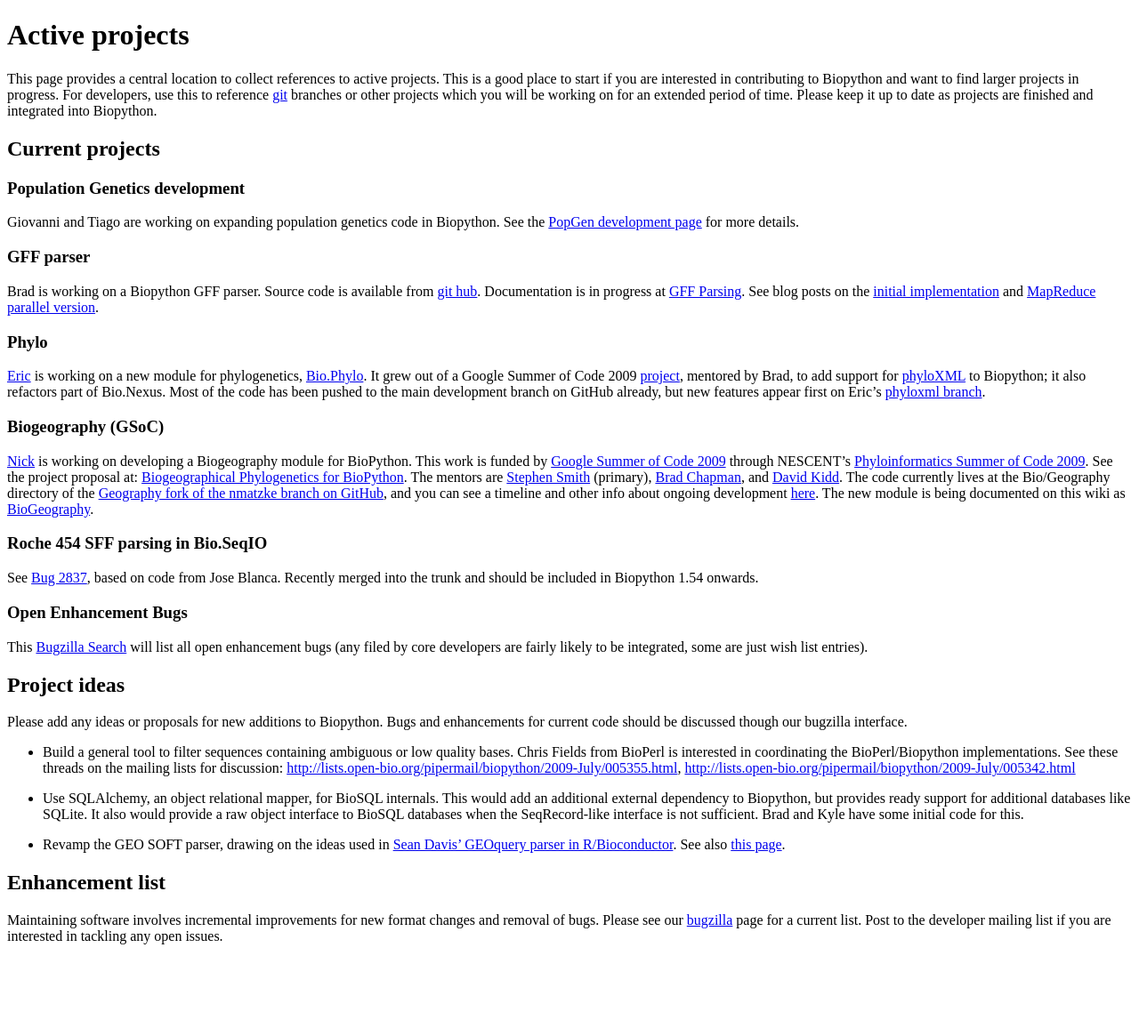
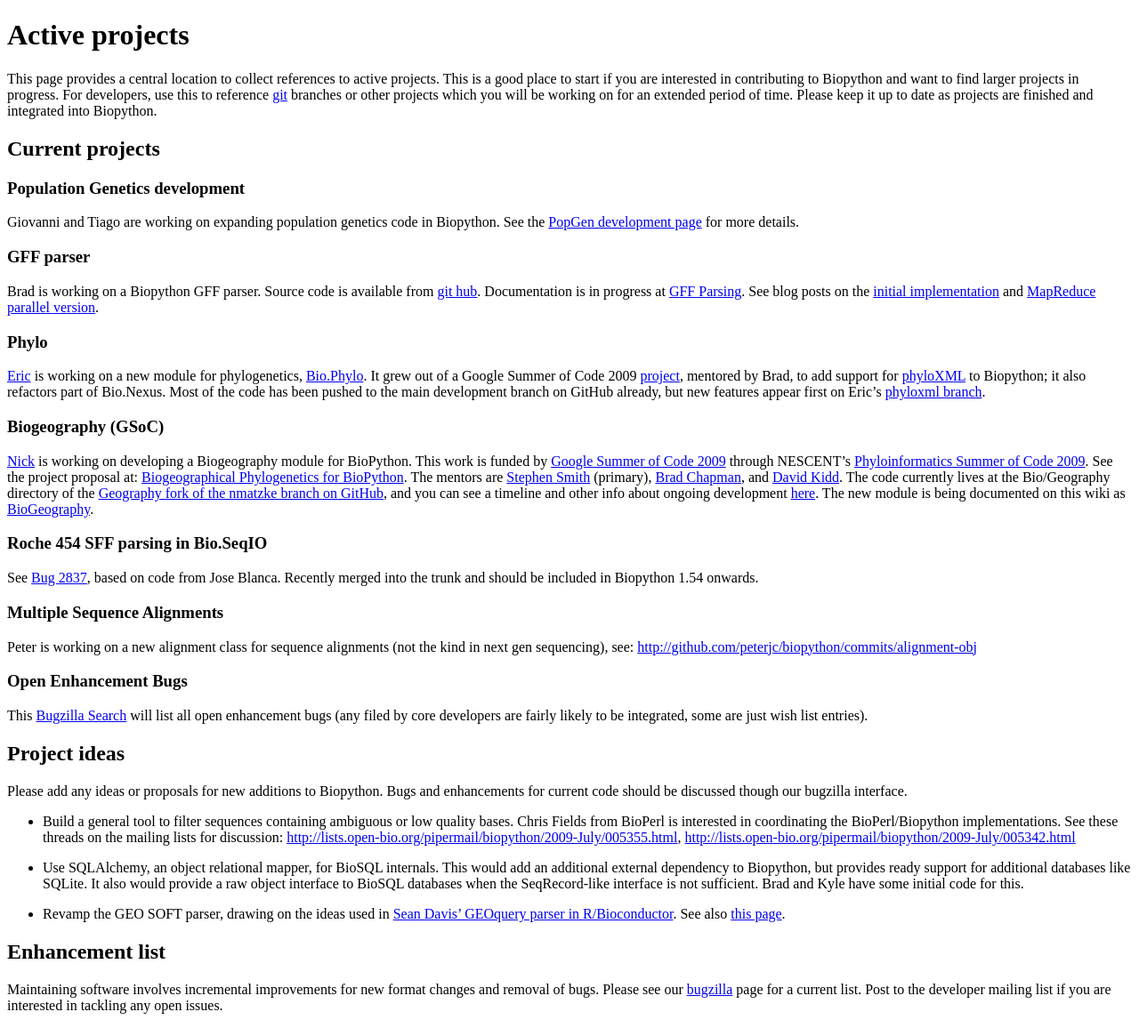
Before and after one commit to biopython/biopython.github.io, a Jekyll site: the page built from wiki/Active_projects.md, in a window 1280 px wide. Shown: the whole page at 89% size. Built offline with Jekyll 4.4.1, drawn with Linux system fonts in a browser that asks for light colours; before the commit the page ends 1078 px from its top, so only the background shows below that.

Commit message:
/* Current projects */ Multiple Sequence Alignments

```diff
--- a/wiki/Active_projects.md
+++ b/wiki/Active_projects.md
@@ -68,6 +68,12 @@ See [Bug 2837](http://bugzilla.open-bio.org/show_bug.cgi?id=2837), based
 on code from Jose Blanca. Recently merged into the trunk and should be
 included in Biopython 1.54 onwards.
 
+### Multiple Sequence Alignments
+
+Peter is working on a new alignment class for sequence alignments (not
+the kind in next gen sequencing), see:
+<http://github.com/peterjc/biopython/commits/alignment-obj>
+
 ### Open Enhancement Bugs
 
 This [Bugzilla
```
Also changed, not shown: 1 other file.
